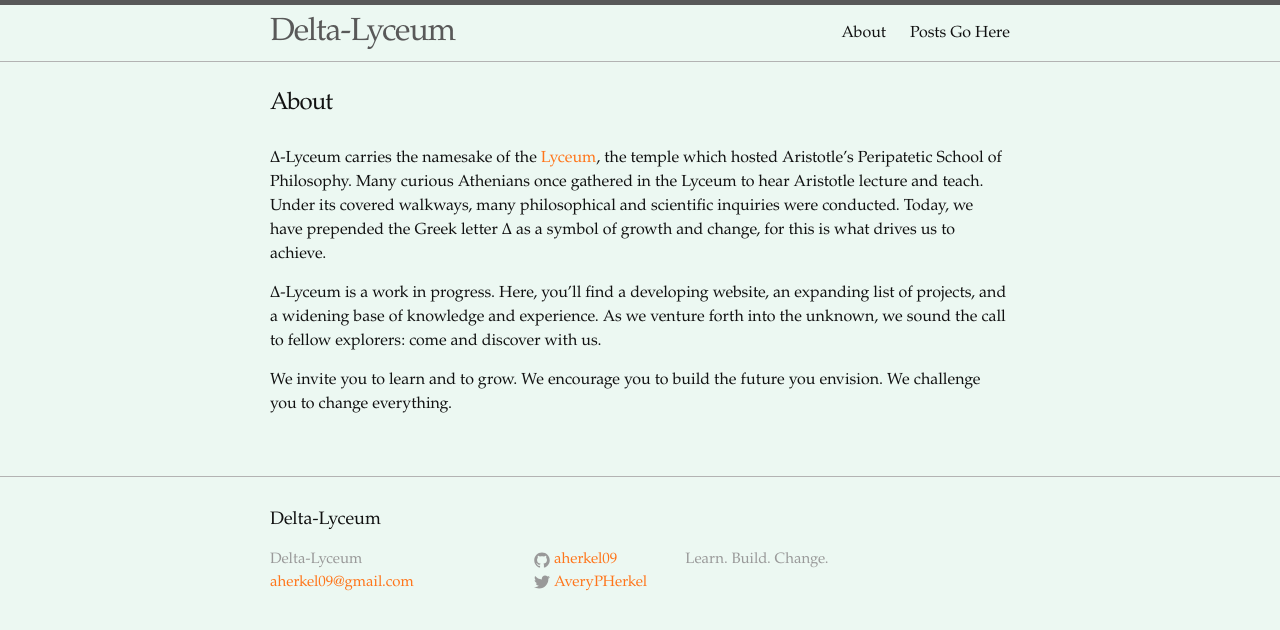
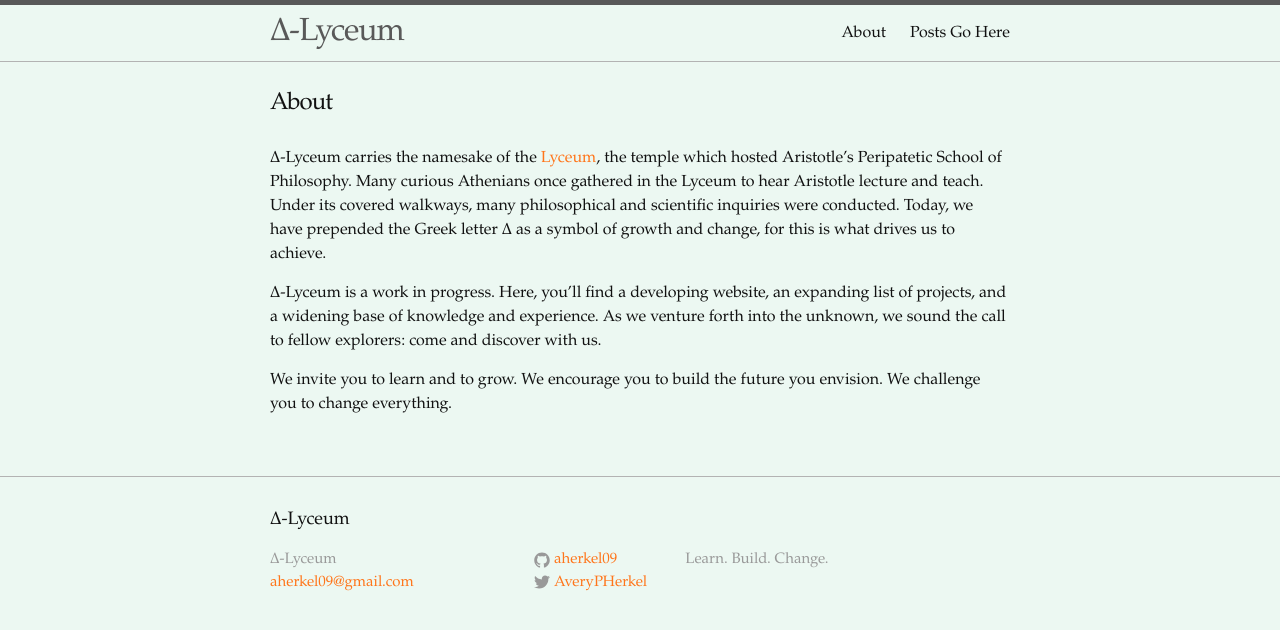
Before and after one commit to DeltaLyceum/aherkel09.github.io, a Jekyll site: the page built from about.md, in a window 1280 px wide. Shown: the top 630 px of the page. Built offline with Jekyll 4.4.1, drawn with Linux system fonts in a browser that asks for light colours.

Commit message:
Update _config.yml

```diff
--- a/_config.yml
+++ b/_config.yml
@@ -7,7 +7,7 @@
 
 # Site settings
 timezone: America/New_York
-title: Delta-Lyceum
+title: Δ-Lyceum
 email: aherkel09@gmail.com
 description: > # this means to ignore newlines until "baseurl:"
   Learn. Build. Change.
```
